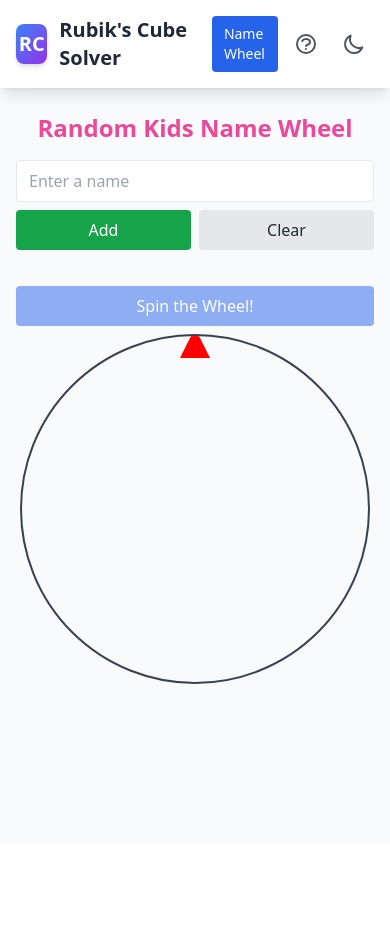
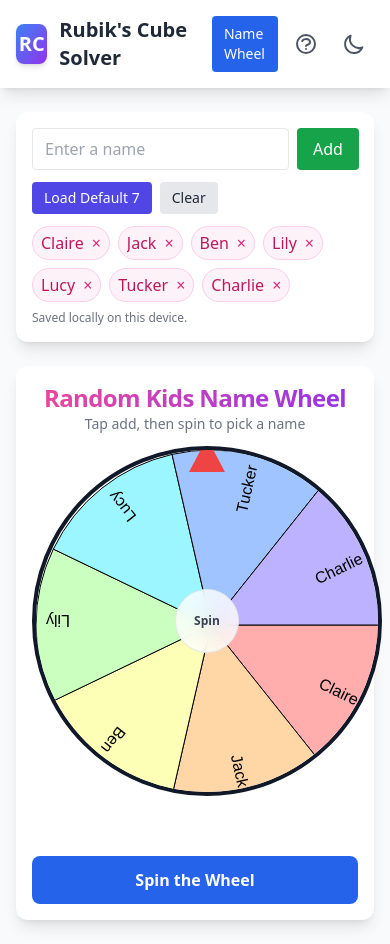
Before and after one commit to loganrenz/rubix-cube-solver, a Vue app: page /wheel in a window 390 px wide. Before the commit the page ends 844 px from the top, so only its background shows below. Built offline with nearby package versions, Linux system fonts and the light colour scheme.

Commit message:
feat(name-wheel): full mobile-first redesign, defaults, improved spin easing

```diff
--- a/src/pages/NameWheel.vue
+++ b/src/pages/NameWheel.vue
@@ -3,38 +3,51 @@
         <AppHeader :is-dark="isDark" @toggle-theme="toggleTheme" />
 
         <main class="container mx-auto px-4 py-6">
-            <div class="max-w-md mx-auto text-center">
-                <h1 class="text-2xl font-bold text-pink-500 mb-4">Random Kids Name Wheel</h1>
+            <div class="grid grid-cols-1 lg:grid-cols-2 gap-6 items-start max-w-5xl mx-auto">
+                <section class="order-2 lg:order-1">
+                    <div id="wheel-card" class="bg-white dark:bg-gray-800 rounded-xl shadow-lg p-4">
+                        <div class="text-center mb-3">
+                            <h1 class="text-2xl font-extrabold tracking-tight bg-gradient-to-r from-pink-500 to-purple-600 bg-clip-text text-transparent">Random Kids Name Wheel</h1>
+                            <p class="text-sm text-gray-500 dark:text-gray-400">Tap add, then spin to pick a name</p>
+                        </div>
+                        <div id="wheel-container" class="relative mx-auto border-4 border-gray-900 dark:border-gray-200 rounded-full overflow-hidden select-none"
+                            :style="{ width: sizePx, height: sizePx }">
+                            <canvas ref="wheelCanvas" id="wheel" class="block transition-transform ease-out duration-[5000ms]"></canvas>
+                            <div id="pointer" class="absolute -top-3 left-1/2 -translate-x-1/2"
+                                style="width: 0; height: 0; border-left: 18px solid transparent; border-right: 18px solid transparent; border-bottom: 34px solid #ef4444;"></div>
+                            <div class="absolute inset-0 flex items-center justify-center">
+                                <div class="w-16 h-16 rounded-full bg-white/80 dark:bg-gray-900/80 backdrop-blur border border-gray-200 dark:border-gray-700 flex items-center justify-center text-xs font-semibold text-gray-700 dark:text-gray-200">Spin</div>
+                            </div>
+                        </div>
+                        <div id="result" class="mt-4 text-center text-2xl font-bold text-orange-600 min-h-[2.25rem]">{{ resultText }}</div>
+                        <button @click="spinWheel" :disabled="isSpinning || names.length < 2"
+                            class="mt-2 w-full px-4 py-3 bg-blue-600 text-white rounded-lg font-semibold disabled:opacity-50 disabled:cursor-not-allowed active:scale-[0.99]">
+                            Spin the Wheel
+                        </button>
+                    </div>
+                </section>
 
-                <div id="input-section" class="mb-4 flex flex-col sm:flex-row items-stretch sm:items-center gap-2">
-                    <input v-model="nameInput" @keyup.enter="addName" type="text" placeholder="Enter a name"
-                        class="px-3 py-2 w-full sm:w-64 border rounded" />
-                    <div class="flex gap-2">
-                        <button @click="addName" class="px-4 py-2 bg-green-600 text-white rounded w-full sm:w-auto">Add</button>
-                        <button @click="clearAll" class="px-4 py-2 bg-gray-200 dark:bg-gray-700 text-gray-800 dark:text-gray-100 rounded w-full sm:w-auto">Clear</button>
+                <aside class="order-1 lg:order-2">
+                    <div class="bg-white dark:bg-gray-800 rounded-xl shadow-lg p-4">
+                        <div class="flex gap-2 mb-3">
+                            <input v-model="nameInput" @keyup.enter="addName" type="text" placeholder="Enter a name"
+                                class="px-3 py-2 flex-1 border rounded" />
+                            <button @click="addName" class="px-4 py-2 bg-green-600 text-white rounded">Add</button>
+                        </div>
+                        <div class="flex flex-wrap gap-2 mb-3">
+                            <button @click="loadDefaults" class="px-3 py-1.5 bg-indigo-600 text-white rounded text-sm">Load Default 7</button>
+                            <button @click="clearAll" class="px-3 py-1.5 bg-gray-200 dark:bg-gray-700 text-gray-800 dark:text-gray-100 rounded text-sm">Clear</button>
+                        </div>
+                        <div class="flex flex-wrap gap-2 max-h-48 overflow-auto">
+                            <span v-for="(name, index) in names" :key="index"
+                                class="inline-flex items-center gap-2 px-2 py-1 rounded-full bg-pink-50 text-pink-700 border border-pink-200 dark:bg-pink-900/20 dark:text-pink-200 dark:border-pink-800">
+                                <span class="max-w-[9rem] truncate">{{ name }}</span>
+                                <button @click="removeName(index)" class="text-pink-600 hover:text-pink-800 dark:text-pink-300">×</button>
+                            </span>
+                        </div>
+                        <p class="mt-2 text-xs text-gray-500 dark:text-gray-400">Saved locally on this device.</p>
                     </div>
-                </div>
-
-                <ul id="names-list" class="mb-3 max-h-48 overflow-auto">
-                    <li v-for="(name, index) in names" :key="index"
-                        class="bg-white dark:bg-gray-800 border border-gray-200 dark:border-gray-700 mx-auto my-1 p-2 w-full flex items-center justify-between rounded">
-                        <span class="truncate text-left">{{ name }}</span>
-                        <button @click="removeName(index)" class="px-2 py-1 bg-red-600 text-white rounded ml-2">Remove</button>
-                    </li>
-                </ul>
-
-                <button @click="spinWheel" :disabled="isSpinning || names.length < 2"
-                    class="px-4 py-2 bg-blue-600 text-white rounded my-2 disabled:opacity-50 disabled:cursor-not-allowed w-full">
-                    Spin the Wheel!
-                </button>
-
-                <div id="wheel-container" class="relative mx-auto border-2 border-gray-700 rounded-full overflow-hidden"
-                    :style="{ width: sizePx, height: sizePx }">
-                    <canvas ref="wheelCanvas" id="wheel" class="w-full h-full transition-transform ease-out duration-[5000ms]"></canvas>
-                    <div id="pointer" class="absolute -top-2 left-1/2 -translate-x-1/2" style="width: 0; height: 0; border-left: 15px solid transparent; border-right: 15px solid transparent; border-bottom: 30px solid red;"></div>
-                </div>
-
-                <div id="result" class="mt-4 text-2xl text-orange-600 min-h-[2.25rem]">{{ resultText }}</div>
+                </aside>
             </div>
         </main>
     </div>
@@ -58,6 +71,7 @@ const size = ref(360);
 const sizePx = computed(() => `${size.value}px`);
 
 const STORAGE_KEY = 'nameWheel.names';
+const DEFAULT_NAMES = ['Claire', 'Jack', 'Ben', 'Lily', 'Lucy', 'Tucker', 'Charlie'];
 
 const addName = () => {
     const name = nameInput.value.trim();
@@ -75,6 +89,13 @@ const removeName = (index: number) => {
 
 const clearAll = () => {
     names.value = [];
+    resultText.value = '';
+    saveNames();
+    drawWheel();
+};
+
+const loadDefaults = () => {
+    names.value = [...DEFAULT_NAMES];
     resultText.value = '';
     saveNames();
     drawWheel();
@@ -151,11 +172,12 @@ const spinWheel = () => {
 
     const randomIndex = Math.floor(Math.random() * names.value.length);
     const sliceAngle = 360 / names.value.length;
-    const targetAngle = (360 * 5) + (360 - (randomIndex * sliceAngle + sliceAngle / 2));
+    const baseRotations = 6 + Math.floor(Math.random() * 3); // 6-8 full spins
+    const targetAngle = (360 * baseRotations) + (360 - (randomIndex * sliceAngle + sliceAngle / 2));
 
     const canvas = wheelCanvas.value;
     if (!canvas) return;
-    canvas.style.transition = 'transform 5s ease-out';
+    canvas.style.transition = 'transform 4500ms cubic-bezier(0.12, 0.11, 0, 1)';
     canvas.style.transform = `rotate(${targetAngle}deg)`;
 
     setTimeout(() => {
@@ -164,7 +186,7 @@ const spinWheel = () => {
         canvas.style.transition = 'none';
         canvas.style.transform = 'rotate(0deg)';
         isSpinning = false;
-    }, 5000);
+    }, 4600);
 };
 
 onMounted(() => {
@@ -175,6 +197,9 @@ onMounted(() => {
             if (Array.isArray(parsed)) {
                 names.value = parsed.filter((v) => typeof v === 'string');
             }
+        }
+        if (names.value.length === 0) {
+            names.value = [...DEFAULT_NAMES];
         }
     } catch {}
     updateSize();
```
